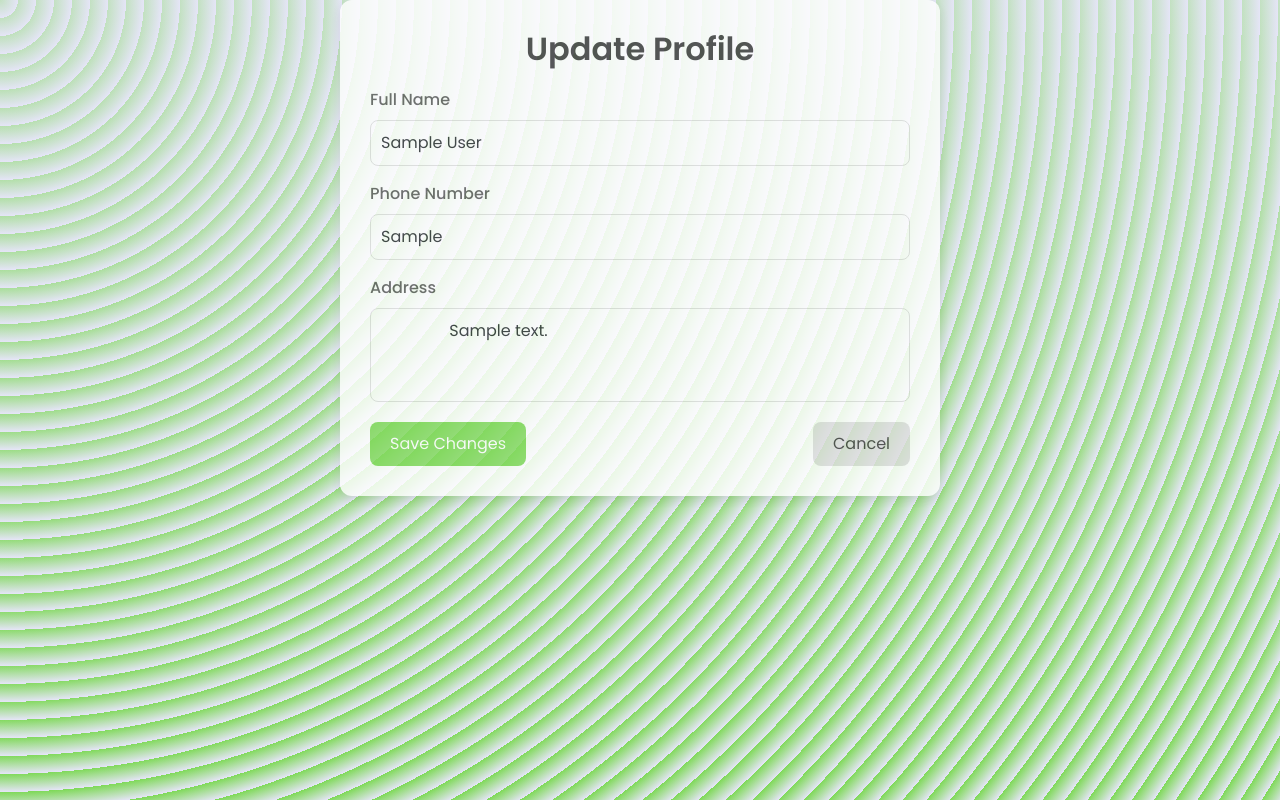
After one commit to Termi007xt/Mini_Project, a PHP site: page /update.php in a window 1280 px wide. The commit adds this page. Run offline with PHP 8.4, Linux system fonts and the light colour scheme; the visitor is signed in with stand-in values (Sample User, id 1); tables that the repository leaves empty or names only in its code hold one stand-in row (values such as "Sample post").

Commit message:
update profile option added
Co-authored-by: Kishan Kumar Mishra  <TheRookiexe@users.noreply.github.com>
Co-authored-by: 1mv22cs078 <1mv22cs078@users.noreply.github.com>

```diff
--- a/OURS/login-&-register/profile.php
+++ b/OURS/login-&-register/profile.php
@@ -75,11 +75,11 @@ if ($stmt) {
                     <p class="text-muted"><?php echo htmlspecialchars($user["address"]); ?> </p>
                   </div>
                   <div class="col-6 mb-3">
-                    <h6>blah blah</h6>
-                    <p class="text-muted">yap yap yap..</p>
+                    <h6>Delivery Instructions:</h6>
+                    <p class="text-muted">Leave the package at the front door.</p>
                   </div>
                 </div>
-                <button href="#" class="btn1">Update</button>
+                <a href="update.php" class="btn btn-success mt-3">Update</a>
                 <a href="logout.php" class="btn btn-danger mt-3">Logout</a>
               </div>
             </div>
--- /dev/null
+++ b/OURS/login-&-register/update.php
@@ -0,0 +1,172 @@
+<?php
+session_start();
+if (!isset($_SESSION["user_email"])) {
+    header("Location: login.php");
+    exit();
+}
+
+require_once "database.php";
+
+$email = $_SESSION["user_email"];
+
+// Fetch user details
+$sql = "SELECT * FROM users WHERE email = ?";
+$stmt = mysqli_prepare($conn, $sql);
+if ($stmt) {
+    mysqli_stmt_bind_param($stmt, "s", $email);
+    mysqli_stmt_execute($stmt);
+    $result = mysqli_stmt_get_result($stmt);
+    $user = mysqli_fetch_array($result, MYSQLI_ASSOC);
+
+    if (!$user) {
+        echo "Error: User not found.";
+        exit();
+    }
+} else {
+    echo "Database query failed.";
+    exit();
+}
+
+// Handle form submission
+if ($_SERVER["REQUEST_METHOD"] === "POST") {
+    $full_name = $_POST["full_name"];
+    $phno = $_POST["phno"];
+    $address = $_POST["address"];
+
+    $update_sql = "UPDATE users SET full_name = ?, phno = ?, address = ? WHERE email = ?";
+    $update_stmt = mysqli_prepare($conn, $update_sql);
+    if ($update_stmt) {
+        mysqli_stmt_bind_param($update_stmt, "ssss", $full_name, $phno, $address, $email);
+        if (mysqli_stmt_execute($update_stmt)) {
+            header("Location: profile.php");
+            exit();
+        } else {
+            echo "Error updating profile.";
+        }
+    } else {
+        echo "Database update failed.";
+    }
+}
+?>
+<!DOCTYPE html>
+<html lang="en">
+<head>
+    <meta charset="UTF-8">
+    <meta name="viewport" content="width=device-width, initial-scale=1.0">
+    <title>Update Profile</title>
+    <link rel="stylesheet" href="https://cdn.jsdelivr.net/npm/bootstrap@5.2.2/dist/css/bootstrap.min.css">
+    <style>
+        @import url("https://fonts.googleapis.com/css2?family=Poppins:wght@300;400;500;600&display=swap");
+
+        body {
+            font-family: "Poppins", sans-serif;
+            margin: 0;
+            padding: 0;
+            display: flex;
+            justify-content: center;
+            align-items: flex-start;
+            min-height: 100vh;
+            background-color: #e5e5f7;
+            opacity: 0.8;
+            background-image:  repeating-radial-gradient( circle at 0 0, transparent 0, #e5e5f7 18px ), repeating-linear-gradient( #7ed95755, #7ed957 );
+        }
+
+        .container {
+            background: #ffffff;
+            border-radius: 12px;
+            box-shadow: 0 4px 12px rgba(0, 0, 0, 0.1);
+            padding: 30px;
+            width: 90%;
+            max-width: 600px;
+        }
+
+        .container h2 {
+            text-align: center;
+            margin-bottom: 20px;
+            font-weight: 600;
+            color: #333;
+        }
+
+        .form-label {
+            font-weight: 500;
+            color: #555;
+        }
+
+        .form-control {
+            border-radius: 8px;
+            border: 1px solid #ddd;
+            padding: 10px;
+            font-size: 16px;
+        }
+
+        .form-control:focus {
+            border-color: #7ed957;
+            box-shadow: 0 0 5px rgba(126, 217, 87, 0.5);
+        }
+
+        textarea.form-control {
+            resize: none;
+        }
+
+        .btn-primary {
+            background-color: #7ed957;
+            border: none;
+            padding: 10px 20px;
+            font-size: 16px;
+            border-radius: 8px;
+            transition: background-color 0.3s;
+        }
+
+        .btn-primary:hover {
+            background-color: #66c547;
+        }
+
+        .btn-secondary {
+            background-color: #ddd;
+            color: #333;
+            padding: 10px 20px;
+            font-size: 16px;
+            border-radius: 8px;
+            border: none;
+            transition: background-color 0.3s;
+        }
+
+        .btn-secondary:hover {
+            background-color: #ccc;
+        }
+
+        .form-btn {
+            display: flex;
+            justify-content: space-between;
+            margin-top: 20px;
+        }
+    </style>
+</head>
+<body>
+<div class="container">
+    <h2>Update Profile</h2>
+    <form method="POST" action="">
+        <div class="mb-3">
+            <label for="full_name" class="form-label">Full Name</label>
+            <input type="text" class="form-control" id="full_name" name="full_name"
+                   value="<?php echo htmlspecialchars($user['full_name']); ?>" required>
+        </div>
+        <div class="mb-3">
+            <label for="phno" class="form-label">Phone Number</label>
+            <input type="text" class="form-control" id="phno" name="phno"
+                   value="<?php echo htmlspecialchars($user['phno']); ?>" required>
+        </div>
+        <div class="mb-3">
+            <label for="address" class="form-label">Address</label>
+            <textarea class="form-control" id="address" name="address" rows="3" required>
+                <?php echo htmlspecialchars($user['address']); ?>
+            </textarea>
+        </div>
+        <div class="form-btn">
+            <button type="submit" class="btn btn-primary">Save Changes</button>
+            <a href="profile.php" class="btn btn-secondary">Cancel</a>
+        </div>
+    </form>
+</div>
+</body>
+</html>
```
